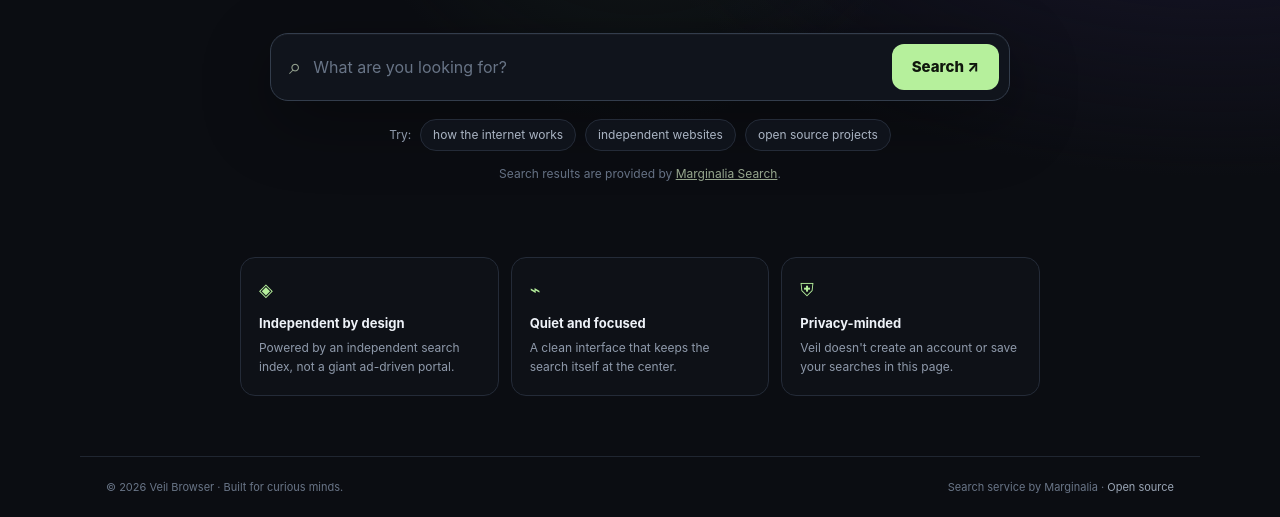
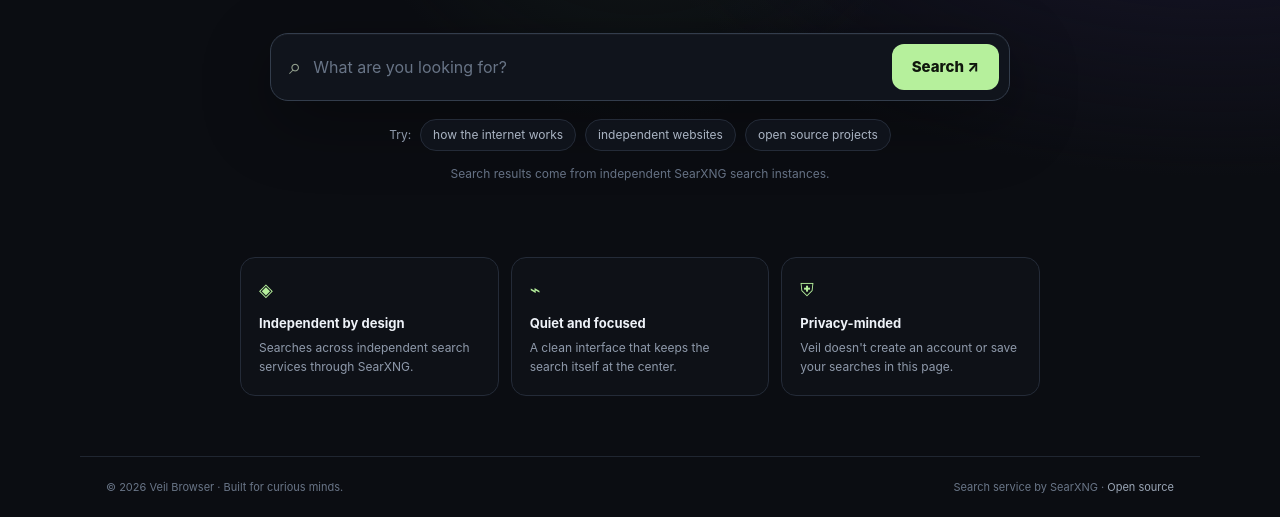
Before and after one commit to khalilsabzalia-crypto/veil-browser, a plain HTML site: page index.html in a window 1280 px wide. Shown: the part 446-963 px from the top of the page. Drawn offline with Linux system fonts and the light colour scheme.

Commit message:
Update Veil search provider branding to SearXNG

```diff
--- a/index.html
+++ b/index.html
@@ -21,11 +21,11 @@
 <header class="topbar"><a class="brand" href="./" aria-label="Veil home"><span class="logo">V</span><span>veil<span style="color:var(--accent)">.</span></span></a><div class="status"><span class="dot"></span> Independent search · Beta</div></header>
 <main>
 <section class="hero"><div class="eyebrow">A little less noise</div><h1>Search beyond<br>the <span>obvious.</span></h1><p>A calmer corner of the web. Find useful pages, independent sites, and ideas worth exploring.</p></section>
-<section class="search-wrap" aria-label="Search the web"><form id="searchForm" class="searchbox"><span class="search-icon" aria-hidden="true">⌕</span><input id="query" name="q" type="search" placeholder="What are you looking for?" autocomplete="off" maxlength="300" aria-label="Search query" required><button id="searchButton" type="submit">Search ↗</button></form><div class="shortcuts"><span>Try:</span><button class="chip" type="button" data-query="how the internet works">how the internet works</button><button class="chip" type="button" data-query="independent websites">independent websites</button><button class="chip" type="button" data-query="open source projects">open source projects</button></div><p class="notice">Search results are provided by <a href="https://search.marginalia.nu/" target="_blank" rel="noopener noreferrer">Marginalia Search</a>.</p></section>
+<section class="search-wrap" aria-label="Search the web"><form id="searchForm" class="searchbox"><span class="search-icon" aria-hidden="true">⌕</span><input id="query" name="q" type="search" placeholder="What are you looking for?" autocomplete="off" maxlength="300" aria-label="Search query" required><button id="searchButton" type="submit">Search ↗</button></form><div class="shortcuts"><span>Try:</span><button class="chip" type="button" data-query="how the internet works">how the internet works</button><button class="chip" type="button" data-query="independent websites">independent websites</button><button class="chip" type="button" data-query="open source projects">open source projects</button></div><p class="notice">Search results come from independent SearXNG search instances.</p></section>
 <section id="resultsSection" class="results hidden" aria-live="polite"><div class="results-head"><h2 id="resultsTitle">Search results</h2><span id="resultCount" class="result-count"></span></div><div id="resultsList"></div></section>
-<section class="below" aria-label="About Veil"><article class="feature"><span class="feature-icon">◈</span><div><h3>Independent by design</h3><p>Powered by an independent search index, not a giant ad-driven portal.</p></div></article><article class="feature"><span class="feature-icon">⌁</span><div><h3>Quiet and focused</h3><p>A clean interface that keeps the search itself at the center.</p></div></article><article class="feature"><span class="feature-icon">⛨</span><div><h3>Privacy-minded</h3><p>Veil doesn't create an account or save your searches in this page.</p></div></article></section>
+<section class="below" aria-label="About Veil"><article class="feature"><span class="feature-icon">◈</span><div><h3>Independent by design</h3><p>Searches across independent search services through SearXNG.</p></div></article><article class="feature"><span class="feature-icon">⌁</span><div><h3>Quiet and focused</h3><p>A clean interface that keeps the search itself at the center.</p></div></article><article class="feature"><span class="feature-icon">⛨</span><div><h3>Privacy-minded</h3><p>Veil doesn't create an account or save your searches in this page.</p></div></article></section>
 </main>
-<footer><span>© <span id="year"></span> Veil Browser · Built for curious minds.</span><span>Search service by Marginalia · <a href="https://github.com/khalilsabzalia-crypto/veil-browser" target="_blank" rel="noopener noreferrer">Open source</a></span></footer>
+<footer><span>© <span id="year"></span> Veil Browser · Built for curious minds.</span><span>Search service by SearXNG · <a href="https://github.com/khalilsabzalia-crypto/veil-browser" target="_blank" rel="noopener noreferrer">Open source</a></span></footer>
 <script>
 (() => {
   const API = "https://vyfeqjtoommsqsqbatyf.supabase.co/functions/v1/veil-search";
```
